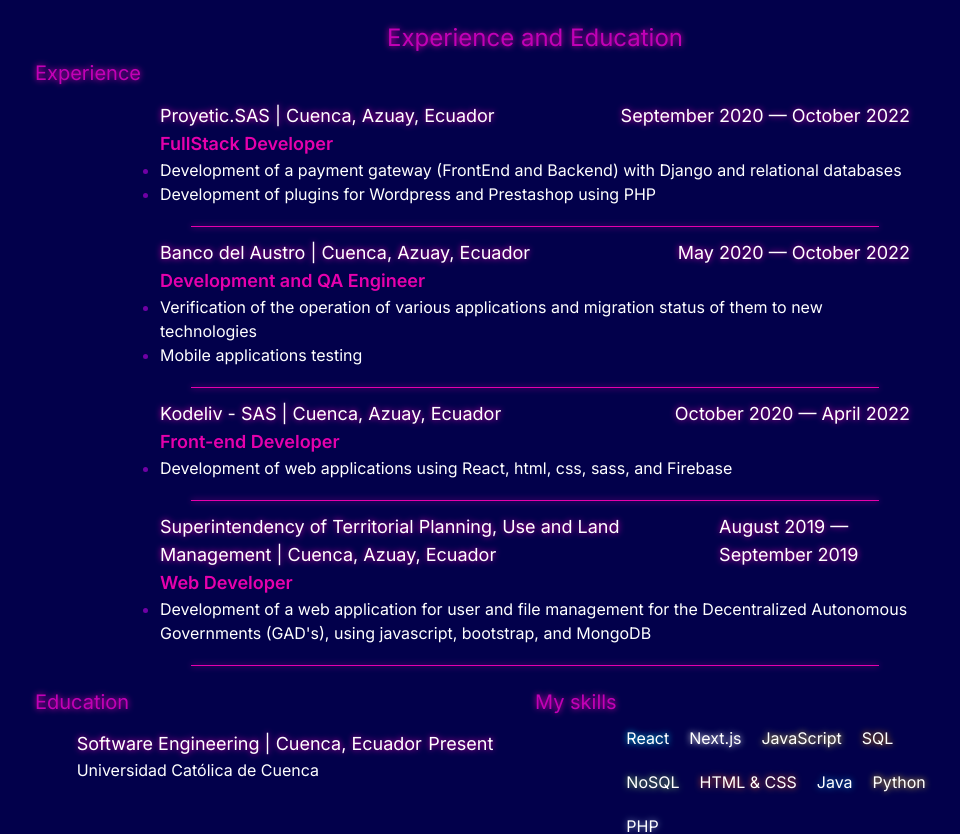
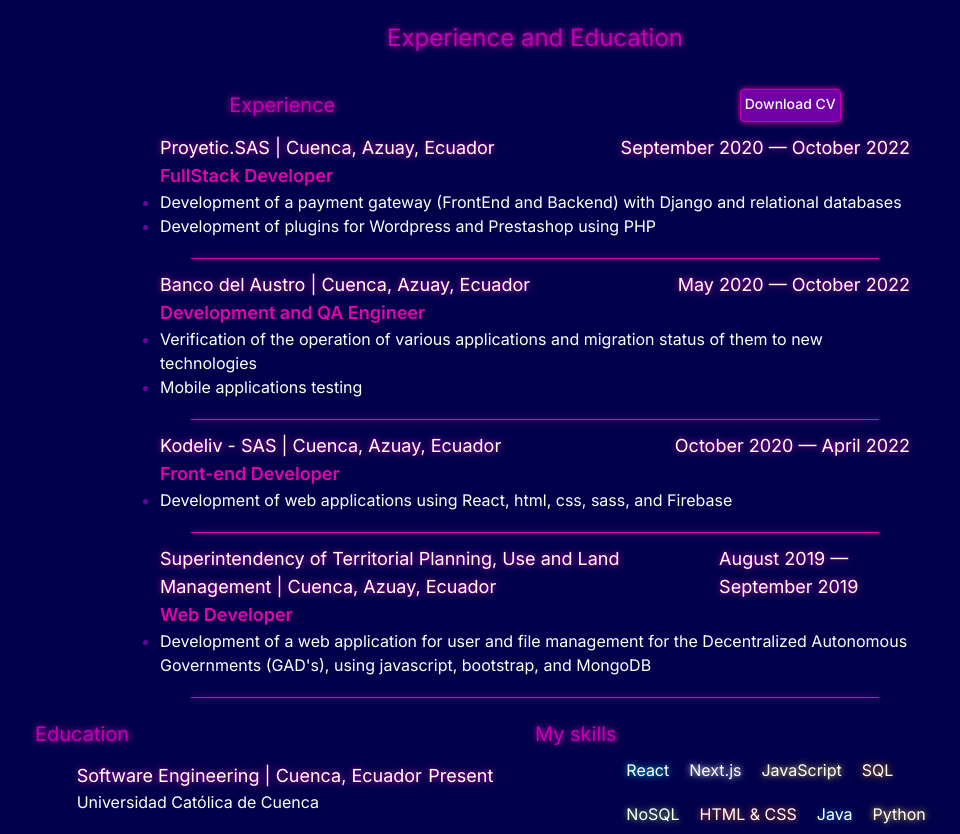
Before and after one commit to chey3002/Potfolio, a Next.js app: page / in a window 1280 px wide. Shown: the part 802-1636 px from the top of the page, without its empty margins (145-1105 px from the left). Built offline with nearby package versions, Linux system fonts and the light colour scheme.

Commit message:
semantic html update, and downloadable cv added

```diff
--- a/src/components/ExperienceAndEducation/education.jsx
+++ b/src/components/ExperienceAndEducation/education.jsx
@@ -6,14 +6,14 @@ export default function Education({education}) {
     return (
         <>
             {education && (
-                <div className='md:w-10/12 mx-auto my-3'>
-                    <div className='flex justify-between drop-shadow-neonPinkGlow sm:text-lg'>
-                        <span >{carrera} | {location} </span>
+                <article className='md:w-10/12 mx-auto my-3'>
+                    <header className='flex justify-between drop-shadow-neonPinkGlow sm:text-lg'>
+                        <h3 >{carrera} | {location} </h3>
                         <span >{fecha}</span>
 
-                    </div>
+                    </header>
                     <p>{institucion}</p>
-                </div>
+                </article>
             )}
         </>
     );
--- a/src/components/ExperienceAndEducation/educationContainer.jsx
+++ b/src/components/ExperienceAndEducation/educationContainer.jsx
@@ -5,13 +5,13 @@ import Education from './education';
 
 export default function EducationContainer() {
     return (
-        <div>
+        <section>
             <h2 className="text-neonPink2 drop-shadow-neonPinkGlow  w-fit sm:text-xl sm:leading-relaxed">
                 Education
             </h2>
             {education.map((education, index) => {
                 return <Education key={index} education={education} />;
             })}
-        </div>
+        </section>
     )
 }
--- a/src/components/ExperienceAndEducation/experience.jsx
+++ b/src/components/ExperienceAndEducation/experience.jsx
@@ -6,20 +6,20 @@ export default function Experience({experience}) {
     return (
         <>
             {experience && (
-                <div className='md:w-9/12 mx-auto my-3'>
-                    <div className='flex justify-between drop-shadow-neonPinkGlow sm:text-lg'>
-                        <span >{empresa} | {locacion} </span>
+                <article className='md:w-9/12 mx-auto my-3'>
+                    <header className='flex justify-between drop-shadow-neonPinkGlow sm:text-lg'>
+                        <h3 >{empresa} | {locacion} </h3>
                         <span >{fecha}</span>
 
-                    </div>
+                    </header>
                     <p className='sm:text-lg text-neonPink font-semibold'>{cargo} </p>
                     <ul className='list-disc'>
-                        {actividades.map(activity => {
-                            return <li className='text-neonPurple '><p className='text-white'>{activity}</p></li>
+                        {actividades.map((activity,index) => {
+                            return <li className='text-neonPurple ' key={index}><p className='text-white'>{activity}</p></li>
                         })}
                     </ul>
                     <hr className='sm:w-11/12 mx-auto mt-5 text-neonPink drop-shadow-neonPinkGlow'/>
-                </div>
+                </article>
             )}
         </>
     );
--- a/src/components/ExperienceAndEducation/experienceContainer.jsx
+++ b/src/components/ExperienceAndEducation/experienceContainer.jsx
@@ -4,14 +4,22 @@ import Experience from './experience';
 
 export default function ExperienceContainer() {
     return (
-        <div>
-            <h2 className="text-neonPink2 drop-shadow-neonPinkGlow  w-fit sm:text-xl sm:leading-relaxed">
-                Experience
-            </h2>
+        <section>
 
+            <div className="mt-8 flex flex-wrap justify-around gap-4 ">
+                <h2 className="text-neonPink2 drop-shadow-neonPinkGlow  w-fit sm:text-xl sm:leading-relaxed">
+                    Experience
+                </h2>
+                <a
+                    className="flex gap-2 justify-center align-middle drop-shadow-neonPinkGlow text-center w-fit rounded border border-neonPink2 bg-neonPurple px-1 py-1 text-sm font-medium text-white  ease-in-out hover:bg-neonPink hover:border-neonPink focus:outline-none focus:ring active:bg-blue-500 sm:w-auto"
+                    href="/CV/CarlosValladarerzCVEn.pdf"
+                >
+                    <span>Download CV</span>
+                </a>
+            </div>
             {experiencia.map((xp,index) => {
                     return <Experience key={index} experience={xp} />;
                 })}
 
-        </div>)
+        </section>)
 }
--- a/src/components/ExperienceAndEducation/tagContainer.jsx
+++ b/src/components/ExperienceAndEducation/tagContainer.jsx
@@ -4,7 +4,7 @@ import Tag from './tag';
 
 export default function TagContainer() {
     return (
-        <div>
+        <section>
             <h2 className="text-neonPink2 drop-shadow-neonPinkGlow  w-fit sm:text-xl sm:leading-relaxed">
                 My skills
             </h2>
@@ -14,7 +14,7 @@ export default function TagContainer() {
                     return <Tag key={skill.name} skill={skill} />;
                 })}
             </p>
-        </div>
+        </section>
 
   )
 }
--- a/src/components/aboutMe.jsx
+++ b/src/components/aboutMe.jsx
@@ -8,8 +8,7 @@ export default function AboutMe() {
                     About Me
                 </h1>
             </header>
-            <div className="w-11/12 mx-auto">
-                <div className="md:grid md:grid-cols-2 mt-5">
+            <article className="w-11/12 mx-auto md:grid md:grid-cols-2 mt-5">
                     <div className='flex flex-col gap-2 max-w-[70ch] m-auto'>
                         <p>Hi! I'm Carlos Valladarez, a web developer focused on the frontend, but with experience in the backend as well. Since I was a teenager I've loved programming, and I found web development a more visual and entertaining way to bring ideas to life.
                         </p>
@@ -25,8 +24,7 @@ export default function AboutMe() {
                     <div className='md:grid place-content-center hidden'>
                         <img className='drop-shadow-neonPinkGlow h-auto w-full max-w-xs' src="/img/punpun2.png" alt="avatar" />
                     </div>
-                </div>
-            </div>
+            </article>
         </section>
     )
 }
--- a/src/components/heroBanner.jsx
+++ b/src/components/heroBanner.jsx
@@ -3,7 +3,7 @@ import React from 'react'
 export default function HeroBanner() {
     return (
         <section className="bg-poligon bg-cover bg-bottom w-full">
-          <div className="  mx-auto w-10/12  sm:align-bottom  py-24 sm:flex sm:h-screen sm:items-end">
+            <article className="  mx-auto w-10/12  sm:align-bottom  py-24 sm:flex sm:h-screen sm:items-end">
                 <div className=" max-w-3xl">
                     <h1 className="text-neonPink drop-shadow-neonPinkGlow text-3xl sm:text-5xl">
                         Hi, I'm <br></br>
@@ -31,7 +31,7 @@ export default function HeroBanner() {
                         </a>
                     </div>
                 </div>
-          </div>
+            </article>
         </section>
     )
 }
```
Also changed, not shown: 1 other file (tests, documents, lock files or other folders). Lines whose indentation alone changed are shown as unchanged.
